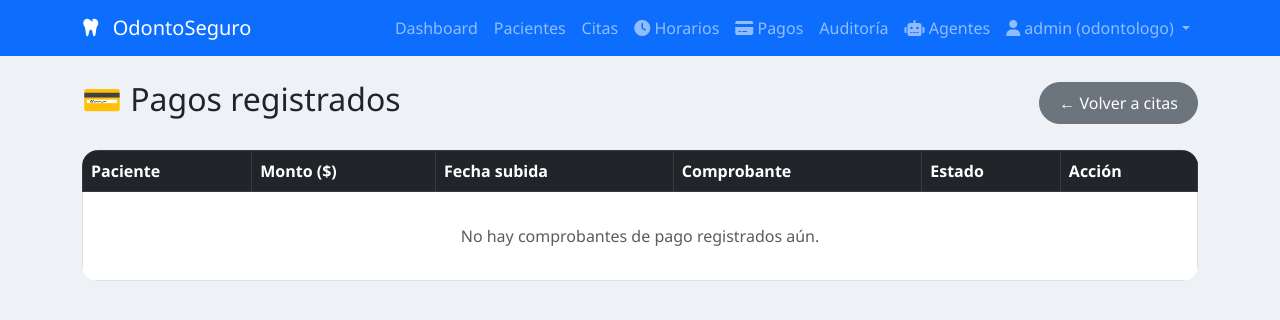
After one commit to eldelacamisita-ux/sistema-odontologia, a Flask app: page /citas/pagos in a window 1280 px wide. The commit adds this page. Shown: the top 320 px of the page. Run offline with Flask 3, Linux system fonts and the light colour scheme; a user stored in the database is signed in.

Commit message:
Panel simple de pagos: ver comprobantes y boton confirmar (sin tocar modelos ni fechas)

```diff
--- a/app/citas/routes.py
+++ b/app/citas/routes.py
@@ -146,3 +146,29 @@ def rechazar_comprobante(id):
     registrar_log(f'Rechazó comprobante ID {id}: {comprobante.observaciones}', 'comprobantepago', id)
     flash('Comprobante rechazado', 'warning')
     return redirect(url_for('citas.comprobantes_pendientes'))
+
+@citas_bp.route('/pagos')
+@login_required
+def listar_pagos():
+    """Panel de pagos - Solo admin/odontólogo puede ver"""
+    if current_user.rol != 'odontologo':
+        flash('No tienes permiso para ver esta sección', 'danger')
+        return redirect(url_for('main.index'))
+
+    comprobantes = ComprobantePago.query.order_by(ComprobantePago.fecha_subida.desc()).all()
+    return render_template('citas/pagos.html', comprobantes=comprobantes)
+
+@citas_bp.route('/pagos/confirmar/<int:id>', methods=['POST'])
+@login_required
+def confirmar_pago(id):
+    """Confirmar pago definitivamente"""
+    if current_user.rol != 'odontologo':
+        flash('No tienes permiso', 'danger')
+        return redirect(url_for('main.index'))
+
+    comprobante = ComprobantePago.query.get_or_404(id)
+    comprobante.estado = 'confirmado'
+    db.session.commit()
+    registrar_log(f'Confirmó pago ID {id}', 'comprobantepago', id)
+    flash('✅ Pago confirmado correctamente', 'success')
+    return redirect(url_for('citas.listar_pagos'))
--- a/app/templates/base.html
+++ b/app/templates/base.html
@@ -40,7 +40,7 @@
                     <li class="nav-item"><a class="nav-link" href="{{ url_for('citas.listar') }}">Citas</a></li>
                     <li class="nav-item"><a class="nav-link" href="{{ url_for('main.ver_horarios') }}"><i class="fas fa-clock"></i> Horarios</a></li>
                     {% if current_user.rol == 'odontologo' %}
-                    <li class="nav-item"><a class="nav-link" href="{{ url_for('citas.comprobantes_pendientes') }}"><i class="fas fa-file-invoice-dollar"></i> Pagos</a></li>
+                    <li class="nav-item"><a class="nav-link" href="{{ url_for('citas.listar_pagos') }}"><i class="fas fa-credit-card"></i> Pagos</a></li>
                     <li class="nav-item"><a class="nav-link" href="{{ url_for('main.ver_logs') }}">Auditoría</a></li>
                     <li class="nav-item"><a class="nav-link" href="{{ url_for('main.panel_agentes') }}"><i class="fas fa-robot"></i> Agentes</a></li>
                     {% endif %}
--- /dev/null
+++ b/app/templates/citas/pagos.html
@@ -0,0 +1,110 @@
+{% extends "base.html" %}
+{% block content %}
+<div class="d-flex justify-content-between align-items-center mb-4">
+    <h2>💳 Pagos registrados</h2>
+    <a href="{{ url_for('citas.listar') }}" class="btn btn-secondary">← Volver a citas</a>
+</div>
+
+{% with messages = get_flashed_messages(with_categories=true) %}
+    {% if messages %}
+        {% for category, message in messages %}
+            <div class="alert alert-{{ category }} alert-dismissible fade show" role="alert">
+                {{ message }}
+                <button type="button" class="btn-close" data-bs-dismiss="alert"></button>
+            </div>
+        {% endfor %}
+    {% endif %}
+{% endwith %}
+
+<div class="table-responsive">
+    <table class="table table-bordered table-hover">
+        <thead class="table-dark">
+            <tr>
+                <th>Paciente</th>
+                <th>Monto ($)</th>
+                <th>Fecha subida</th>
+                <th>Comprobante</th>
+                <th>Estado</th>
+                <th>Acción</th>
+            </tr>
+        </thead>
+        <tbody>
+            {% if comprobantes %}
+                {% for c in comprobantes %}
+                <tr>
+                    <td>
+                        <strong>{{ c.paciente.nombre }}</strong><br>
+                        <small class="text-muted">{{ c.paciente.telefono or 'Sin teléfono' }}</small>
+                    </td>
+                    <td>
+                        <strong class="text-success">${{ "%.2f"|format(c.monto) }}</strong>
+                    </td>
+                    <td>{{ c.fecha_subida.strftime('%d/%m/%Y %H:%M') }}</td>
+                    <td class="text-center">
+                        <a href="{{ url_for('static', filename=c.foto_path.replace('app/static/', '').replace('static/', '')) }}"
+                           target="_blank"
+                           class="btn btn-sm btn-outline-primary mb-1">
+                            <i class="fas fa-eye"></i> Ver
+                        </a>
+                        <br>
+                        <img src="{{ url_for('static', filename=c.foto_path.replace('app/static/', '').replace('static/', '')) }}"
+                             style="max-width:100px; max-height:100px; border-radius:5px;"
+                             class="img-thumbnail">
+                    </td>
+                    <td>
+                        <span class="badge
+                            {% if c.estado == 'pendiente' %}bg-warning text-dark
+                            {% elif c.estado == 'aprobado' %}bg-info
+                            {% elif c.estado == 'confirmado' %}bg-success
+                            {% else %}bg-danger{% endif %}">
+                            {{ c.estado.upper() }}
+                        </span>
+                        {% if c.observaciones %}
+                        <br><small class="text-muted">{{ c.observaciones }}</small>
+                        {% endif %}
+                    </td>
+                    <td>
+                        {% if c.estado != 'confirmado' %}
+                        <form method="POST" action="{{ url_for('citas.confirmar_pago', id=c.id) }}" style="display:inline;">
+                            <button type="submit" class="btn btn-success btn-sm" onclick="return confirm('¿Confirmar este pago?')">
+                                ✅ Confirmar
+                            </button>
+                        </form>
+                        {% else %}
+                        <span class="text-success"><i class="fas fa-check-circle"></i> Confirmado</span>
+                        {% endif %}
+                    </td>
+                </tr>
+                {% endfor %}
+            {% else %}
+                <tr>
+                    <td colspan="6" class="text-center text-muted">
+                        <p class="my-4">No hay comprobantes de pago registrados aún.</p>
+                    </td>
+                </tr>
+            {% endif %}
+        </tbody>
+    </table>
+</div>
+
+{% if comprobantes %}
+<div class="alert alert-info mt-4">
+    <h5>📊 Resumen</h5>
+    <div class="row">
+        <div class="col-md-3">
+            <strong>Pendientes:</strong> {{ comprobantes|selectattr('estado', 'equalto', 'pendiente')|list|length }}
+        </div>
+        <div class="col-md-3">
+            <strong>Aprobados:</strong> {{ comprobantes|selectattr('estado', 'equalto', 'aprobado')|list|length }}
+        </div>
+        <div class="col-md-3">
+            <strong>Confirmados:</strong> {{ comprobantes|selectattr('estado', 'equalto', 'confirmado')|list|length }}
+        </div>
+        <div class="col-md-3">
+            <strong>Rechazados:</strong> {{ comprobantes|selectattr('estado', 'equalto', 'rechazado')|list|length }}
+        </div>
+    </div>
+</div>
+{% endif %}
+
+{% endblock %}
```
Also changed, not shown: REVERT_COMPLETO.txt (added, +48 -0 lines).
